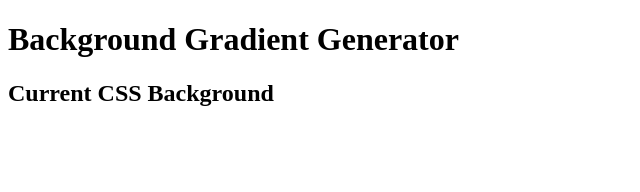
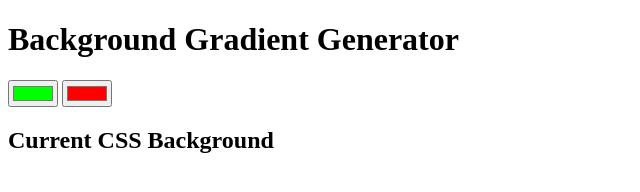
Before and after one commit to mshajid/Background-Gradient-Generator, a plain HTML site: page index.html in a window 1280 px wide. Shown: the whole page, without its empty margins (0-640 px from the left). Drawn offline with Linux system fonts and the light colour scheme.

Commit message:
Added two color pickers

```diff
--- a/index.html
+++ b/index.html
@@ -8,6 +8,8 @@
 </head>
 <body>
     <h1>Background Gradient Generator</h1>
+    <input type="color" name="color1" value="#00ff00">
+    <input type="color" name="color2" value="#ff0000">
     <h2>Current CSS Background</h2>
     <h3></h3>
 
```
